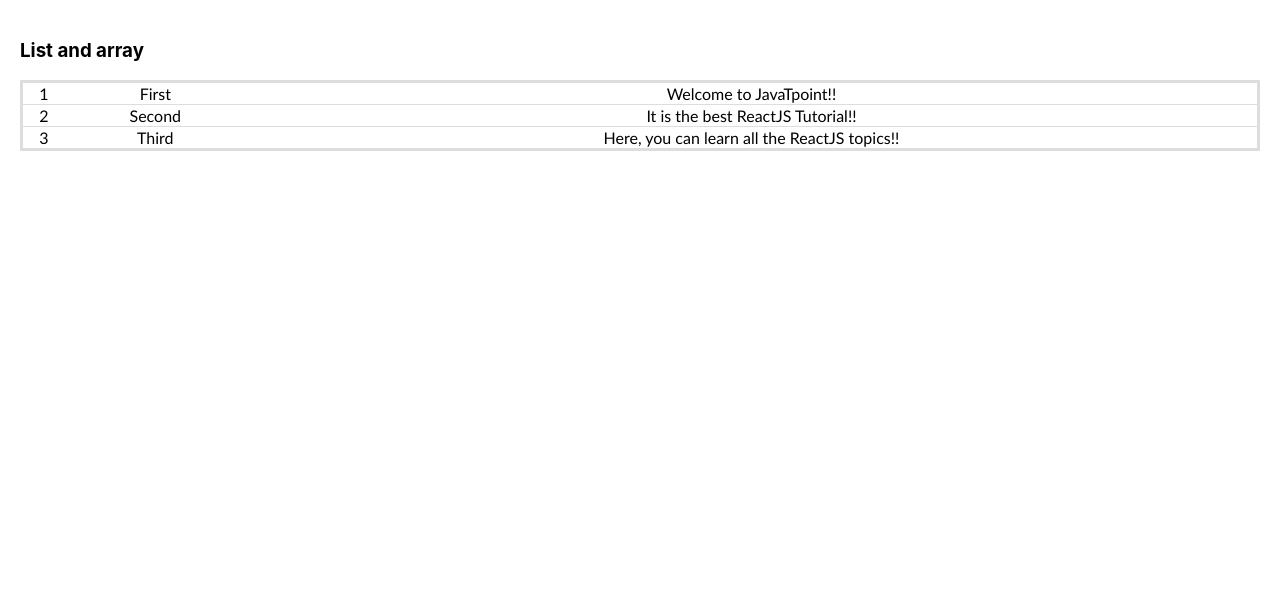
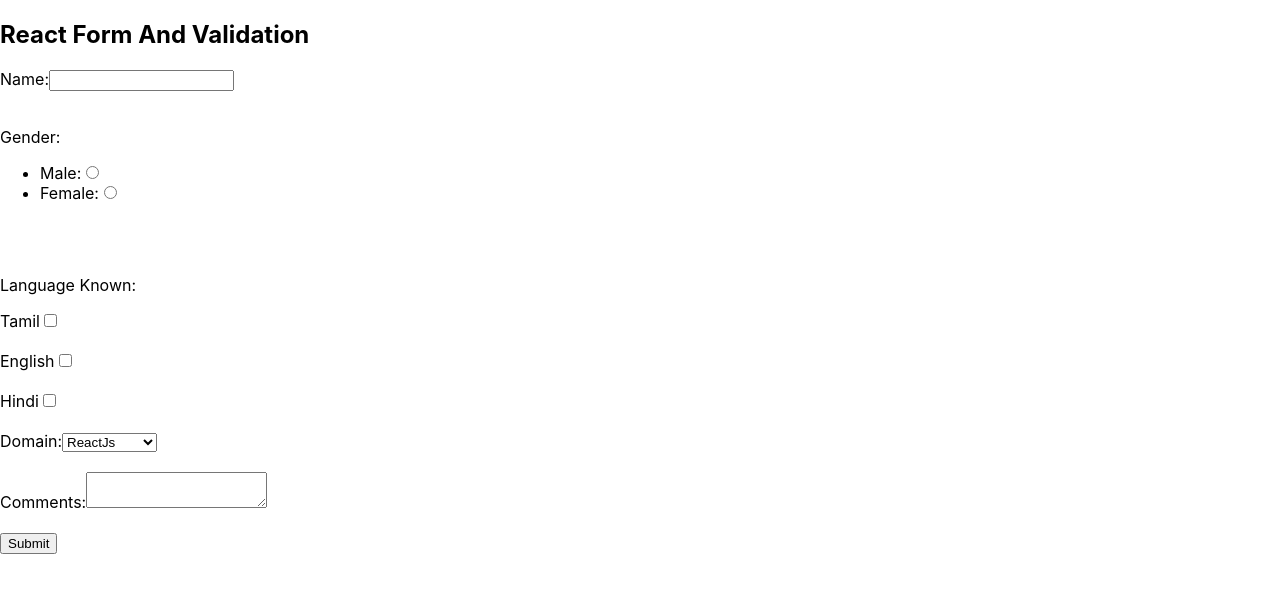
Before and after one commit to RadhikaMurugesan/React_Typescript_Sample, a React (Create React App) app: page / in a window 1280 px wide. Shown: the top 592 px of the page. Built offline with nearby package versions, Linux system fonts and the light colour scheme.

Commit message:
React Form

```diff
--- a/src/App.tsx
+++ b/src/App.tsx
@@ -7,6 +7,8 @@
 import HomePage from './pages/homePage/HomePage';
 import ConditionalRenderingPage from './pages/conditionalRendering/ConditionalRenderingPage';
 import {ListAndArray} from './pages/listAndArrayPage/ListAndArray';
+import ReactForm from './components/reactForm/ReactForm';
+
 const App: React.FC = () => {
 
 const user = {
@@ -24,13 +26,15 @@
 
   return (
     <div>
-      {/* <UserCard userData = {user}/>
-      <UserForm/>
-      <Counter/>
+      {/* <UserCard userData = {user}/> */}
+      {/* <UserForm/>     */}
+      {/* <Counter/>
       <ListOfChannels/> */}
-      {/* <HomePage/>
-      <ConditionalRenderingPage/> */}
-      <ListAndArray data={data} />
+      {/* <HomePage/> */}
+      {/* <ConditionalRenderingPage/> */}
+      {/* <ListAndArray data={data} /> */}
+      <ReactForm/>
+
   </div>
   );
 }
--- /dev/null
+++ b/src/components/reactForm/ReactForm.tsx
@@ -0,0 +1,119 @@
+import React, { Component } from 'react';
+
+interface FormState {
+    name: string,
+    gender: string,
+    language: string,
+    domain: string,
+    comments: string
+}
+
+
+export default class ReactForm extends Component<{}, FormState> {
+
+        state: FormState ={
+            name:'',
+            gender: '',
+            language:'',
+            domain:'',
+            comments:''
+
+        };
+
+
+
+        handleChange = (e:any) => {
+            console.log("event", e.target.value);
+            this.setState({
+              name:e.target.value.name,
+              gender: e.target.value.gender
+            }
+            )
+           }
+
+        //    handleSubmit= (t:any)=>{
+        //     console.log("submit",this.state)
+
+        //    }
+        handleSubmit = (e:any) => {
+            e.preventDefault();
+            console.log("submit",this)
+            // alert(`You have successfully submitted${this.state.name}`);
+          }
+
+
+    render() {
+        return (
+            <div>
+                <h2>React Form And Validation</h2>
+                <form onSubmit={this.handleSubmit}>
+                    <label>
+                        Name:
+                    <input type="text" value={this.state.name} name="name" onChange={this.handleChange} />
+                    </label>
+                    <br /><br />
+                    <p>Gender:</p>
+                    <ul>
+                        <li>
+                            <label>
+                                Male:
+                        <input
+                        type="radio"
+                        value="male"
+                        checked={this.state.gender === "male"}
+                        onChange={this.handleChange} />
+                            </label>
+                        </li>
+
+                        <li>
+                            <label>
+                                Female:
+                                <input
+                        type="radio"
+                        value="male"
+                        checked={this.state.gender === "female"}
+                        onChange={this.handleChange} />
+                            </label>
+                        </li>
+                    </ul>
+                    <br /><br />
+                    <p> Language Known:</p>
+                    <label>
+                     Tamil
+                    <input type="checkbox" value="" name="name" onChange={() => { }} />
+                    </label>
+                    <br /><br />
+                    <label>
+                     English
+                    <input type="checkbox" value="" name="name" onChange={() => { }} />
+                    </label>
+                    <br /><br />
+                    <label>
+                     Hindi
+                    <input type="checkbox" value="" name="name" onChange={() => { }} />
+                    </label>
+                    <br /><br />
+
+                    <label>
+                        Domain:
+                        <select value="">
+                            <option value="ReactJs">ReactJs</option>
+                            <option value="ReactNative">ReactNative</option>
+                            <option value="Java">Java</option>
+                            <option value="PHP">PHP</option>
+                        </select>
+                    </label>
+                    <br /><br />
+
+                    <label>
+                        Comments:
+                    <textarea  value="" name="name" onChange={() => { }} />
+                    </label>
+                    <br/><br/>
+                    <button type="submit">Submit</button>
+
+                </form>
+            </div>
+        );
+    }
+}
--- /dev/null
+++ b/src/components/reactForm/index.tsx
@@ -0,0 +1,2 @@
+import ReactForm from './ReactForm';
+export default ReactForm;
```
Also changed, not shown: src/components/reactForm/styles.css (added), 1 other file (tests, documents, lock files or other folders).
